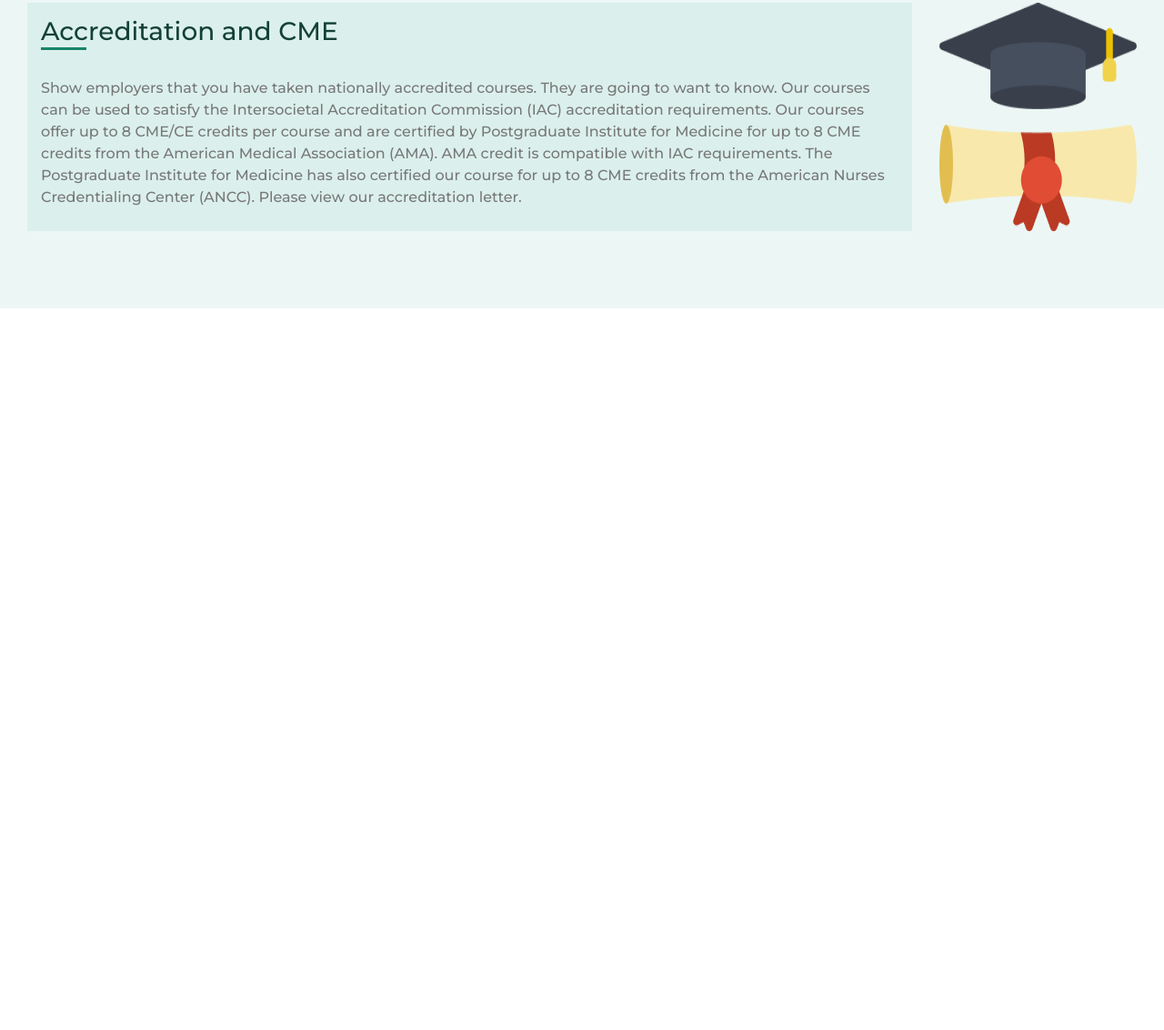
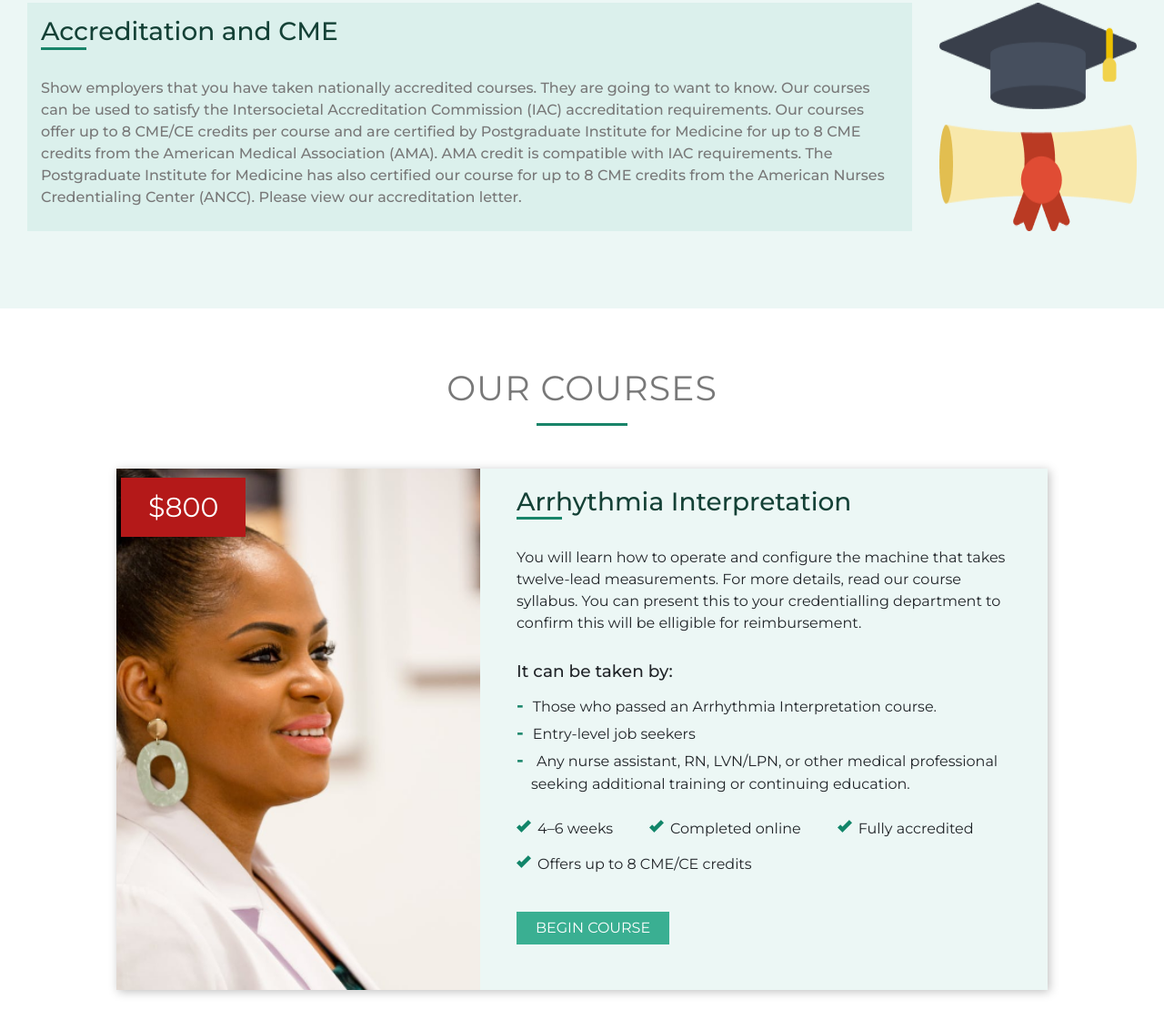
Before and after one commit to AtanasProject/monitor-tech-v2, a plain HTML site: page index.html in a window 1280 px wide. Shown: the part 1086-2218 px from the top of the page at 91% size. Before the commit the page ends 1425 px from the top, so only its background shows below. Drawn offline with nearby package versions, Linux system fonts and the light colour scheme.

Commit message:
course section part 1 DONE

```diff
--- a/index.html
+++ b/index.html
@@ -1,16 +1,26 @@
 <!DOCTYPE html>
 <html lang="en">
-
   <head>
     <meta charset="UTF-8" />
     <meta name="viewport" content="width=device-width, initial-scale=1.0" />
     <!-- Bootstrap CSS -->
-  <link rel="stylesheet" href="https://stackpath.bootstrapcdn.com/bootstrap/4.5.0/css/bootstrap.min.css"
-    integrity="sha384-9aIt2nRpC12Uk9gS9baDl411NQApFmC26EwAOH8WgZl5MYYxFfc+NcPb1dKGj7Sk" crossorigin="anonymous">
-  <link rel="stylesheet" href="https://use.fontawesome.com/releases/v5.7.0/css/all.css"
-    integrity="sha384-lZN37f5QGtY3VHgisS14W3ExzMWZxybE1SJSEsQp9S+oqd12jhcu+A56Ebc1zFSJ" crossorigin="anonymous">
+    <link
+      rel="stylesheet"
+      href="https://stackpath.bootstrapcdn.com/bootstrap/4.5.0/css/bootstrap.min.css"
+      integrity="sha384-9aIt2nRpC12Uk9gS9baDl411NQApFmC26EwAOH8WgZl5MYYxFfc+NcPb1dKGj7Sk"
+      crossorigin="anonymous"
+    />
+    <link
+      rel="stylesheet"
+      href="https://use.fontawesome.com/releases/v5.7.0/css/all.css"
+      integrity="sha384-lZN37f5QGtY3VHgisS14W3ExzMWZxybE1SJSEsQp9S+oqd12jhcu+A56Ebc1zFSJ"
+      crossorigin="anonymous"
+    />
     <title>Document</title>
-  <link href="https://fonts.googleapis.com/css2?family=Montserrat:wght@200;300;400;500;600;700&display=swap" rel="stylesheet">
+    <link
+      href="https://fonts.googleapis.com/css2?family=Montserrat:wght@200;300;400;500;600;700&display=swap"
+      rel="stylesheet"
+    />
     <link rel="stylesheet" href="styles/style.css" />
 
     <!-- HADIYAH -->
@@ -34,10 +44,20 @@
 
   <body>
     <!-- START nav -->
-  <nav id="secondNav" class="container-fluid navbar navbar-expand-lg py-3  navbar-dark bg-light sticky-top" >
+    <nav
+      id="secondNav"
+      class="container-fluid navbar navbar-expand-lg py-3 navbar-dark bg-light sticky-top"
+    >
       <div class="container-fluid px-2">
-      <a class="nav-brand" href="#"><img src="./images/logo.svg" alt="logo" /></a>
-      <button class="navbar-toggler" type="button" data-toggle="collapse" data-target="#navbarResponsive">
+        <a class="nav-brand" href="#"
+          ><img src="./images/logo.svg" alt="logo"
+        /></a>
+        <button
+          class="navbar-toggler"
+          type="button"
+          data-toggle="collapse"
+          data-target="#navbarResponsive"
+        >
           <span class="navbar-toggler-icon"></span>
         </button>
         <div class="collapse navbar-collapse" id="navbarResponsive">
@@ -69,34 +89,60 @@
 
     <!-- START hero -->
     <section id="hero" class="container-fluid m-0 p-0">
-
-  <div id="carouselExampleCaptions" class="carousel slide" data-ride="carousel">
-
+      <div
+        id="carouselExampleCaptions"
+        class="carousel slide"
+        data-ride="carousel"
+      >
         <ol class="carousel-indicators">
-      <li data-target="#carouselExampleCaptions" data-slide-to="0" class="active"></li>
+          <li
+            data-target="#carouselExampleCaptions"
+            data-slide-to="0"
+            class="active"
+          ></li>
           <li data-target="#carouselExampleCaptions" data-slide-to="1"></li>
           <li data-target="#carouselExampleCaptions" data-slide-to="2"></li>
         </ol>
 
-    <div class="carousel-inner" role="listbox" style="width: 100%; height: 520px !important;">
+        <div
+          class="carousel-inner"
+          role="listbox"
+          style="width: 100%; height: 520px !important;"
+        >
           <div class="carousel-item active">
-        <img src="images/doctor.jpeg" class="image-carousel d-block w-100" alt="..." />
-        <div class="carousel-caption ">
+            <img
+              src="images/doctor.jpeg"
+              class="image-carousel d-block w-100"
+              alt="..."
+            />
+            <div class="carousel-caption">
               <h1 class="heading-carousel my-3">First slide label</h1>
-          <p class="subheading my-4">Nulla vitae elit libero, a pharetra augue mollis interdum.</p>
+              <p class="subheading my-4">
+                Nulla vitae elit libero, a pharetra augue mollis interdum.
+              </p>
               <button class="btn btn-login my-5">ENROLL NOW</button>
             </div>
           </div>
           <div class="carousel-item">
-        <img src="images/telemetry2.jpeg" class="image-carousel d-block w-100" alt="..." />
+            <img
+              src="images/telemetry2.jpeg"
+              class="image-carousel d-block w-100"
+              alt="..."
+            />
             <div class="carousel-caption">
               <h1 class="heading-carousel my-3">Second slide label</h1>
-          <p class="subheading my-4">Lorem ipsum dolor sit amet, consectetur adipiscing elit.</p>
+              <p class="subheading my-4">
+                Lorem ipsum dolor sit amet, consectetur adipiscing elit.
+              </p>
               <button class="btn btn-login my-5">ENROLL NOW</button>
             </div>
           </div>
           <div class="carousel-item">
-        <img src="images/nurse.png" class="image-carousel d-block w-100" alt="..." />
+            <img
+              src="images/nurse.png"
+              class="image-carousel d-block w-100"
+              alt="..."
+            />
             <div class="carousel-caption">
               <h1 class="heading-carousel my-3">Third slide label</h1>
               <p class="subheading my-4">
@@ -106,71 +152,139 @@
             </div>
           </div>
         </div>
-    <a class="carousel-control-prev" href="#carouselExampleCaptions" role="button" data-slide="prev">
+        <a
+          class="carousel-control-prev"
+          href="#carouselExampleCaptions"
+          role="button"
+          data-slide="prev"
+        >
           <span class="carousel-control-prev-icon" aria-hidden="true"></span>
           <span class="sr-only">Previous</span>
         </a>
-    <a class="carousel-control-next" href="#carouselExampleCaptions" role="button" data-slide="next">
+        <a
+          class="carousel-control-next"
+          href="#carouselExampleCaptions"
+          role="button"
+          data-slide="next"
+        >
           <span class="carousel-control-next-icon" aria-hidden="true"></span>
           <span class="sr-only">Next</span>
         </a>
       </div>
-
     </section>
     <!-- END hero -->
 
     <!-- START partners -->
     <section id="partners" class="container">
-  <ul class="d-flex flex-row justify-content-center align-items-center my-5 py-5 list-unstyled">
-    <li class="mx-5"><img src="images/partnersLogo/google.png" alt="google logo"></li>
-    <li class="mx-5"><img src="images/partnersLogo/facebook.png" alt="facebook logo"></li>
-    <li class="mx-5"><img src="images/partnersLogo/Amazon.png" alt="amazon logo"></li>
-    <li class="mx-5"><img src="images/partnersLogo/ibm.png" alt="IBM logo"></li>
-    <li class="mx-5"><img src="images/partnersLogo/apple.png" alt="apple logo"></li>
+      <ul
+        class="d-flex flex-row justify-content-center align-items-center my-5 py-5 list-unstyled"
+      >
+        <li class="mx-5">
+          <img src="images/partnersLogo/google.png" alt="google logo" />
+        </li>
+        <li class="mx-5">
+          <img src="images/partnersLogo/facebook.png" alt="facebook logo" />
+        </li>
+        <li class="mx-5">
+          <img src="images/partnersLogo/Amazon.png" alt="amazon logo" />
+        </li>
+        <li class="mx-5">
+          <img src="images/partnersLogo/ibm.png" alt="IBM logo" />
+        </li>
+        <li class="mx-5">
+          <img src="images/partnersLogo/apple.png" alt="apple logo" />
+        </li>
       </ul>
     </section>
     <!-- END partners -->
 
     <!-- START features -->
     <section id="features" class="container-fluid p-5">
-  <h2 class="text-center mb-5 heading-section">Why we should be your first choice?</h2>
+      <h2 class="text-center mb-5 heading-section">
+        Why we should be your first choice?
+      </h2>
       <div class="d-flex feature-container">
-    <img class="mr-5" src="images/featuresImages/competence 1.png" alt="skills testing image">
+        <img
+          class="mr-5"
+          src="images/featuresImages/competence 1.png"
+          alt="skills testing image"
+        />
         <div class="feature-text p-4">
           <h3 class="heading-subsection mb-5">Skills Testing</h3>
           <p class="feature-text-paragraph">
-        We offer virtual skills testing for our Monitor Tech course. It is included for free for all purchases over $650. The
-        skills testing will be done remotely via Skype, Zoom or Facetime.
-        Skills testing is also available for other courses upon request. See our skills testing form.
+            We offer virtual skills testing for our Monitor Tech course. It is
+            included for free for all purchases over $650. The skills testing
+            will be done remotely via Skype, Zoom or Facetime. Skills testing is
+            also available for other courses upon request. See our skills
+            testing form.
           </p>
         </div>
       </div>
 
       <div class="d-flex feature-container mt-5">
-
         <div class="feature-text p-4">
           <h3 class="heading-subsection mb-5">Accreditation and CME</h3>
           <p class="feature-text-paragraph">
-        Show employers that you have taken nationally accredited courses. They are going to want to know.
-        Our courses can be used to satisfy the Intersocietal Accreditation Commission (IAC) accreditation requirements.
-        Our courses offer up to 8 CME/CE credits per course and are certified by Postgraduate Institute for Medicine for up to 8
-        CME credits from the American Medical Association (AMA). AMA credit is compatible with IAC requirements.
-        The Postgraduate Institute for Medicine has also certified our course for up to 8 CME credits from the American Nurses
-        Credentialing Center (ANCC).
-        Please view our accreditation letter.
+            Show employers that you have taken nationally accredited courses.
+            They are going to want to know. Our courses can be used to satisfy
+            the Intersocietal Accreditation Commission (IAC) accreditation
+            requirements. Our courses offer up to 8 CME/CE credits per course
+            and are certified by Postgraduate Institute for Medicine for up to 8
+            CME credits from the American Medical Association (AMA). AMA credit
+            is compatible with IAC requirements. The Postgraduate Institute for
+            Medicine has also certified our course for up to 8 CME credits from
+            the American Nurses Credentialing Center (ANCC). Please view our
+            accreditation letter.
           </p>
         </div>
-    <img class="ml-5" src="images/featuresImages/graduation 1.png" alt="skills testing image">
+        <img
+          class="ml-5"
+          src="images/featuresImages/graduation 1.png"
+          alt="skills testing image"
+        />
       </div>
     </section>
     <!-- END features -->
 
     <!-- START courses -->
-<section id="courses" class="container"></section>
+    <section id="courses" class="">
+      <h2 class="heading-section heading-line">Our Courses</h2>
+      <div class="course-box">
+        <img class="course-image" src="./images/nurse.png" alt="" />
+        <p class="price-tag">$800</p>
+        <div class="course-info">
+          <h3 class="heading-subsection mb-5">Arrhythmia Interpretation</h3>
+          <p class="mb-5">
+            You will learn how to operate and configure the machine that takes
+            twelve-lead measurements. For more details, read our course
+            syllabus. You can present this to your credentialling department to
+            confirm this will be elligible for reimbursement.
+          </p>
+          <h4 class="heading-taken mb-3">It can be taken by:</h4>
+          <ul class="list-taken-by">
+            <li>Those who passed an Arrhythmia Interpretation course.</li>
+            <li>Entry-level job seekers</li>
+            <li>
+              Any nurse assistant, RN, LVN/LPN, or other medical professional
+              seeking additional training or continuing education.
+            </li>
+          </ul>
+          <ul class="list-checked">
+            <li>4–6 weeks</li>
+            <li>Completed online</li>
+            <li>Fully accredited</li>
+            <li>Offers up to 8 CME/CE credits</li>
+          </ul>
+          <button class="btn btn-login my-5">BEGIN COURSE</button>
+        </div>
+      </div>
+    </section>
     <!-- END courses -->
 
     <!-- START how-it-works -->
-<section id="how-it-works" class="container"></section>
+    <section id="how-it-works" class="container">
+
+    </section>
     <!-- END how-it-works -->
 
     <!-- START about -->
@@ -191,21 +305,23 @@
 
     <!-- old code STARTs here -->
 
-
-
-
     <!--BOOTSTRAP JS & JQUERY-->
-  <script src="https://code.jquery.com/jquery-3.5.1.slim.min.js"
+    <script
+      src="https://code.jquery.com/jquery-3.5.1.slim.min.js"
       integrity="sha384-DfXdz2htPH0lsSSs5nCTpuj/zy4C+OGpamoFVy38MVBnE+IbbVYUew+OrCXaRkfj"
-    crossorigin="anonymous"></script>
-  <script src="https://cdn.jsdelivr.net/npm/popper.js@1.16.0/dist/umd/popper.min.js"
+      crossorigin="anonymous"
+    ></script>
+    <script
+      src="https://cdn.jsdelivr.net/npm/popper.js@1.16.0/dist/umd/popper.min.js"
       integrity="sha384-Q6E9RHvbIyZFJoft+2mJbHaEWldlvI9IOYy5n3zV9zzTtmI3UksdQRVvoxMfooAo"
-    crossorigin="anonymous"></script>
-  <script src="https://stackpath.bootstrapcdn.com/bootstrap/4.5.0/js/bootstrap.min.js"
+      crossorigin="anonymous"
+    ></script>
+    <script
+      src="https://stackpath.bootstrapcdn.com/bootstrap/4.5.0/js/bootstrap.min.js"
       integrity="sha384-OgVRvuATP1z7JjHLkuOU7Xw704+h835Lr+6QL9UvYjZE3Ipu6Tp75j7Bh/kR0JKI"
-    crossorigin="anonymous"></script>
+      crossorigin="anonymous"
+    ></script>
     <script src="scripts/navOneScript.js"></script>
     <script src="scripts/navSecondScript.js"></script>
   </body>
-
 </html>
--- a/styles/style.css
+++ b/styles/style.css
@@ -11,14 +11,13 @@
 
 html {
   font-size: 10px; /* base font size for REM */
-
 }
 
 body {
-    font-family: 'Montserrat', sans-serif;
-    /* vary the weight when calling it */
-    /* font-weight: 200; options available 200;300;400;500;600;700 */
-    font-size: 1.6rem;
+  font-family: "Montserrat", sans-serif;
+  /* vary the weight when calling it */
+  /* font-weight: 200; options available 200;300;400;500;600;700 */
+  font-size: 1.6rem;
 }
 
 /*  ----------------------------------------  */
@@ -30,62 +29,77 @@ body {
   font-weight: 400;
   color: var(--color-grey);
   letter-spacing: 1px;
+  width: max-content;
+  margin: 0 auto;
 }
 .heading-subsection {
   color: var(--color-primary-darker);
   font-size: var(--h3-font-size);
 }
-.heading-subsection::after {
-  content: '';
+.heading-subsection::after,
+.heading-line::after {
+  content: "";
   display: block;
   width: 50px;
   height: 3px;
   background-color: var(--color-primary);
 }
+.heading-line {
+  position: relative;
+  line-height: 2;
+}
+.heading-line::after {
+  width: 100px;
+  position: absolute;
+  left: 50%;
+  transform: translate(-50%);
+}
+#courses,
+#how-it-works,
+#about,
+#employers {
+  margin: 5rem 0;
+}
 /*  ----------------------------------------  */
 /*  NAVIGATION BAR  */
 /*  ----------------------------------------  */
 
-
 .collapse ul .nav-item .nav-link,
 .collapse ul .nav-item .nav-link:visited,
-.collapse ul .nav-item .nav-link:active{
+.collapse ul .nav-item .nav-link:active {
   color: #787878;
   font-size: 1.8rem;
   font-weight: 500;
   margin: 0 2rem;
 }
 
-
-.collapse ul .nav-item .nav-link:hover{
+.collapse ul .nav-item .nav-link:hover {
   color: var(--color-primary-lighter);
 }
 
-.btn-login{
+.btn-login {
   background-color: var(--color-primary-lighter);
   color: white !important;
   font-size: 1.6rem;
-  padding: .5rem 2rem !important;
+  padding: 0.5rem 2rem !important;
   border-radius: 0;
 }
 
-.btn-login:hover{
+.btn-login:hover {
   background-color: var(--color-primary);
 }
-
 
 /*  ----------------------------------------  */
 /*  CAROUSEL */
 /*  -----------------------------------------  */
 
-.image-carousel{
+.image-carousel {
   height: 520px;
   object-fit: cover;
   filter: brightness(40%);
 }
 .carousel-item {
   position: relative;
-
 }
 /* .carousel-caption {
   display: flex;
@@ -102,13 +116,13 @@ body {
   max-width: 50rem;
 }
 
-.heading-carousel{
+.heading-carousel {
   font-size: var(--h1-font-size);
   text-transform: uppercase;
 }
 
-.subheading{
-  color: #37F9C9;
+.subheading {
+  color: #37f9c9;
   font-weight: 500;
   font-size: 2rem;
 }
@@ -129,3 +143,62 @@ body {
   color: var(--color-grey);
   font-weight: 500;
 }
+
+/*  ----------------------------------------  */
+/*  Courses */
+/*  -----------------------------------------  */
+#courses {
+}
+.course-box {
+  width: 80%;
+  margin: 5rem auto;
+  display: flex;
+  background-color: var(--color-bg);
+  box-shadow: 2px 2px 10px rgba(0, 0, 0, 0.25);
+  position: relative;
+}
+
+.course-image {
+  width: 40rem;
+  object-fit: cover;
+}
+.price-tag {
+  font-size: 3rem;
+
+  padding: 1rem 3rem;
+  color: white;
+  position: absolute;
+  top: 10px;
+  left: 5px;
+  overflow: hidden;
+  background-color: rgb(180, 25, 25);
+}
+.list-taken-by li {
+  list-style-type: none;
+  list-style-position: inside;
+  text-indent: -1em;
+  padding-left: 1em;
+}
+.list-taken-by li::before {
+  content: "-";
+  font-size: 2rem;
+  font-weight: 700;
+  color: var(--color-primary);
+  margin-right: 1rem;
+}
+.list-checked {
+  display: flex;
+  justify-content: flex-start;
+  flex-wrap: wrap;
+}
+.list-checked li {
+  list-style-image: url("../icons/check.png");
+  list-style-position: inside;
+  margin: 1.5rem 4rem 0 0;
+}
+.course-info {
+  padding: 2rem 4rem;
+}
+.heading-taken {
+  font-size: var(--h4-font-size);
+}
```
Also changed, not shown: icons/check.png (added), icons/dash.png (added), icons/line.svg (added), icons/tick.png (added). Lines whose indentation alone changed are shown as unchanged.
